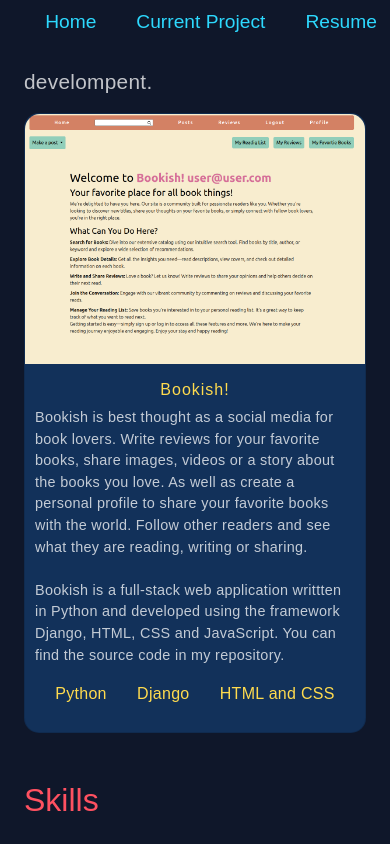
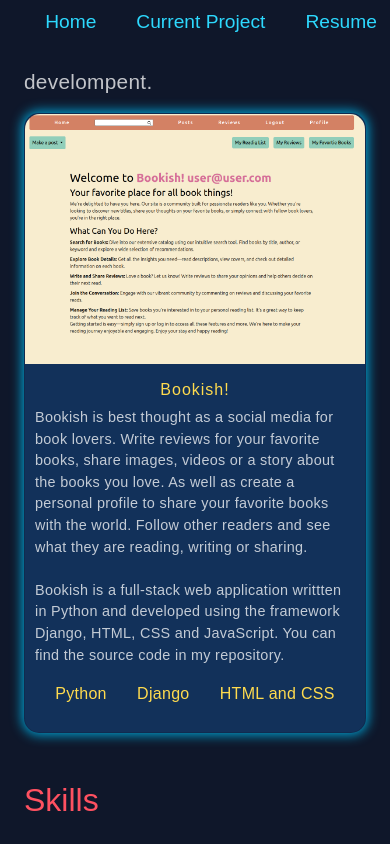
Before and after one commit to LimitsAtInfinity01/leo_alferez_portfolio, an Eleventy site: page src/index.html in a window 390 px wide. In both pictures the pointer is over the element 195 px from the left and 2419 px from the top of the page. Shown: the part 1997-2841 px from the top of the page. Built offline with nearby package versions, Linux system fonts and the light colour scheme; Eleventy itself is replaced by a stand-in of ours; files that its build step writes are made by us from their sources; a web font is replaced by a local one.

Commit message:
added style to card

```diff
--- a/src/styles/card_style.css
+++ b/src/styles/card_style.css
@@ -10,7 +10,7 @@
 }
 
 .card:hover {
-    box-shadow: 10 10 20px 20px #ece9e991;
+    box-shadow: 0 0 12px 2px #00a3d5;
 }
 
 .card-image-bookish {
@@ -76,6 +76,6 @@
 @media (max-width: 35rem) {
     .card {
         max-width: 350px;
+        box-shadow: 0 0 12px 2px #00a3d5;
     }
-
 }
```
Also changed, not shown: 1 other file.
